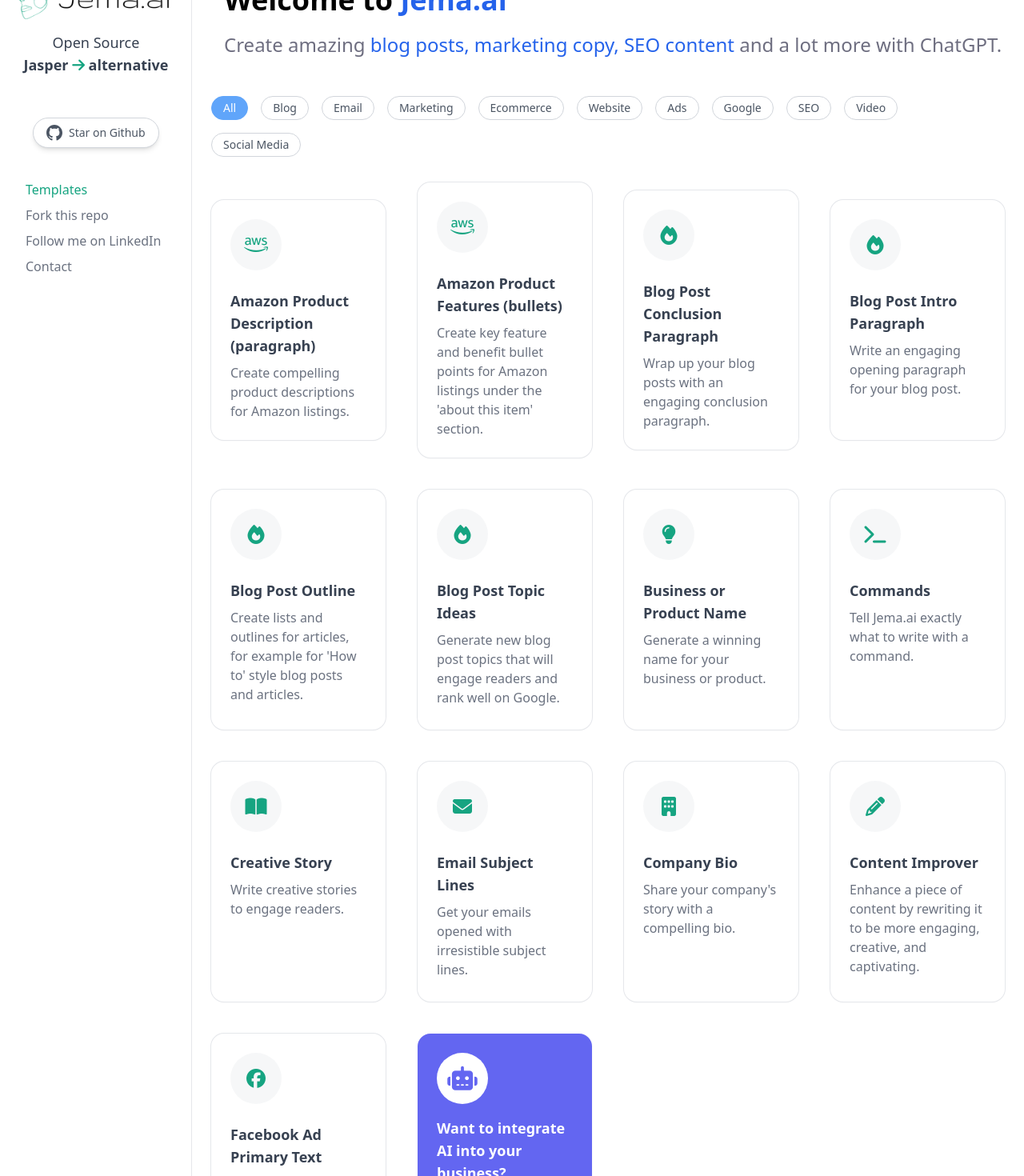
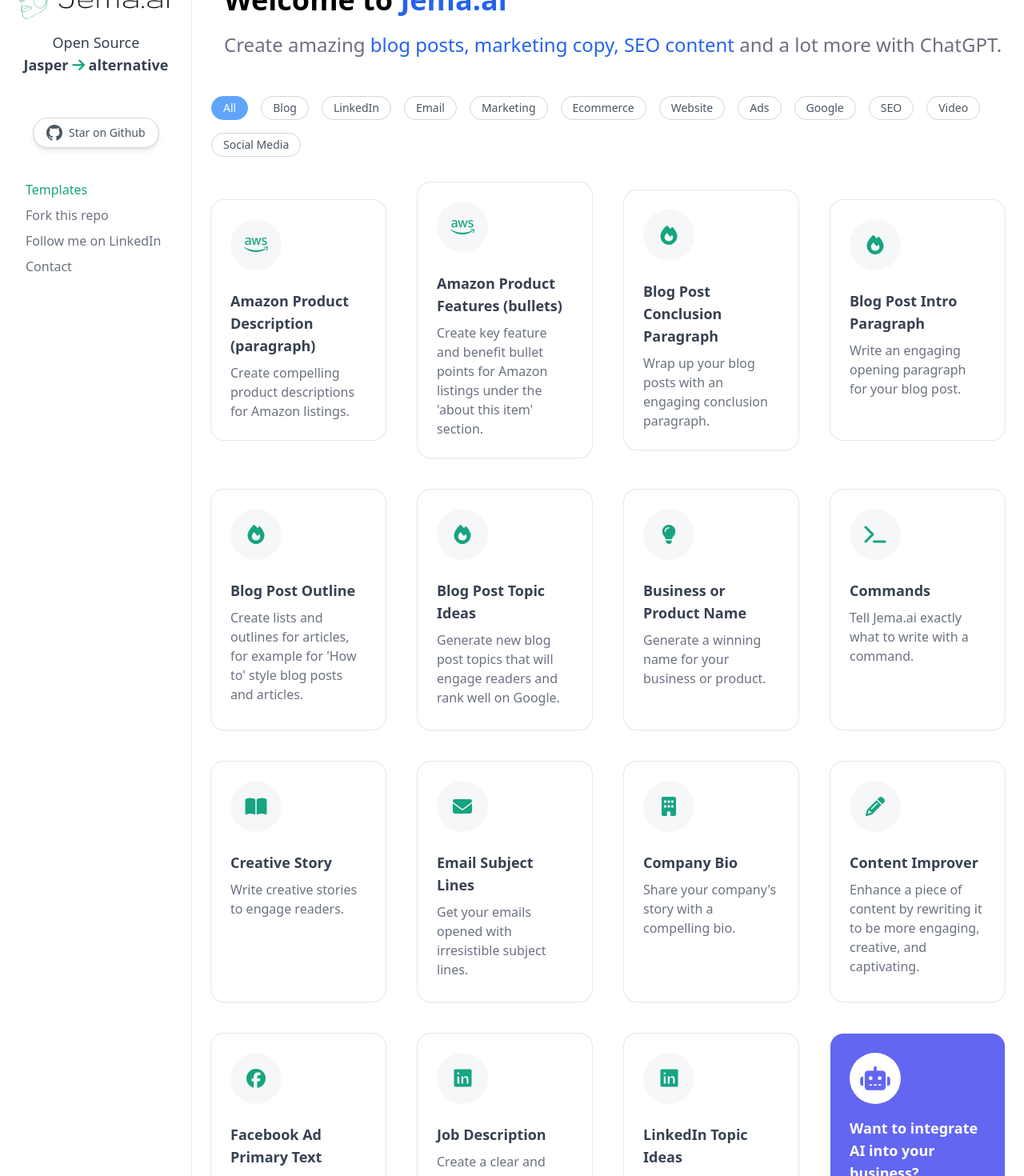
Before and after one commit to yuvalsuede/jasper-alternative-gpt, a Next.js app: page / in a window 1280 px wide. Shown: the part 60-1530 px from the top of the page at 80% size. Built offline with nearby package versions, Linux system fonts and the light colour scheme.

Commit message:
new linkedin models

```diff
--- a/components/CategoryList.tsx
+++ b/components/CategoryList.tsx
@@ -8,6 +8,7 @@
 const categoriesData = [
     { id: "all", label: "All" },
     { id: "blog", label: "Blog" },
+    { id: "linkedin", label: "LinkedIn" },
     { id: "email", label: "Email" },
     { id: "marketing", label: "Marketing" },
     { id: "ecommerce", label: "Ecommerce" },
--- a/constants/templates.tsx
+++ b/constants/templates.tsx
@@ -365,6 +365,87 @@
             }
         ]
     },
+    {
+        "id": "87a3-56d9-3182-2a01",
+        "title": "Job Description",
+        "description": "Create a clear and concise job description to attract suitable candidates.",
+        "command": "Write a compelling and a clear and concise job description for the following company:",
+        "icon": "<i class='fas fab fa-linkedin text-primary'></i>",
+        "categories": ["linkedin", "social_media"],
+        "inputs": [
+            {
+                "id": "jobTitle",
+                "type": "text",
+                "label": "Job Title",
+                "placeholder": "Software Engineer",
+            },
+            {
+                "id": "companyName",
+                "type": "text",
+                "label": "Company Name",
+                "placeholder": "InnovateTech",
+            },
+            {
+                "id": "companyDescription",
+                "type": "textarea",
+                "label": "Company Description",
+                "placeholder": "InnovateTech is a cutting-edge technology firm that specializes in developing software solutions for businesses.",
+            },
+            {
+                "id": "jobOverview",
+                "type": "textarea",
+                "label": "Job Overview",
+                "placeholder": "We are looking for a skilled Software Engineer to join our team and help us develop high-quality software solutions.",
+            },
+            {
+                "id": "responsibilities",
+                "type": "textarea",
+                "label": "Responsibilities",
+                "placeholder": "Design, develop, and maintain software solutions. Collaborate with cross-functional teams to deliver high-quality products.",
+            },
+            {
+                "id": "requirements",
+                "type": "textarea",
+                "label": "Requirements",
+                "placeholder": "Bachelor's degree in Computer Science or related field. Proficient in JavaScript, Python, or Java.",
+            },
+            {
+                "id": "benefits",
+                "type": "textarea",
+                "label": "Benefits",
+                "placeholder": "Competitive salary, flexible working hours, and a comprehensive benefits package.",
+            },
+            {
+                "id": "location",
+                "type": "text",
+                "label": "Location",
+                "placeholder": "New York City, NY",
+            },
+            {
+                "id": "employmentType",
+                "type": "text",
+                "label": "Employment Type",
+                "placeholder": "Full-time",
+            }
+        ]
+    },
+    {
+        "id": "a1b2-34c5-678d-90ef",
+        "title": "LinkedIn Topic Ideas",
+        "description": "Get inspired with LinkedIn topic ideas to share with your network.",
+        "command": "Suggest LinkedIn topic ideas to share with my network.",
+        "icon": "<i class='fas fab fa-linkedin text-primary'></i>",
+        "categories": ["linkedin", "social_media"],
+        "inputs": [
+            {
+                "id": "topic",
+                "type": "text",
+                "label": "Topic",
+                "placeholder": "Marketing",
+            },
+        ]
+    }
+
 
 
 
```
